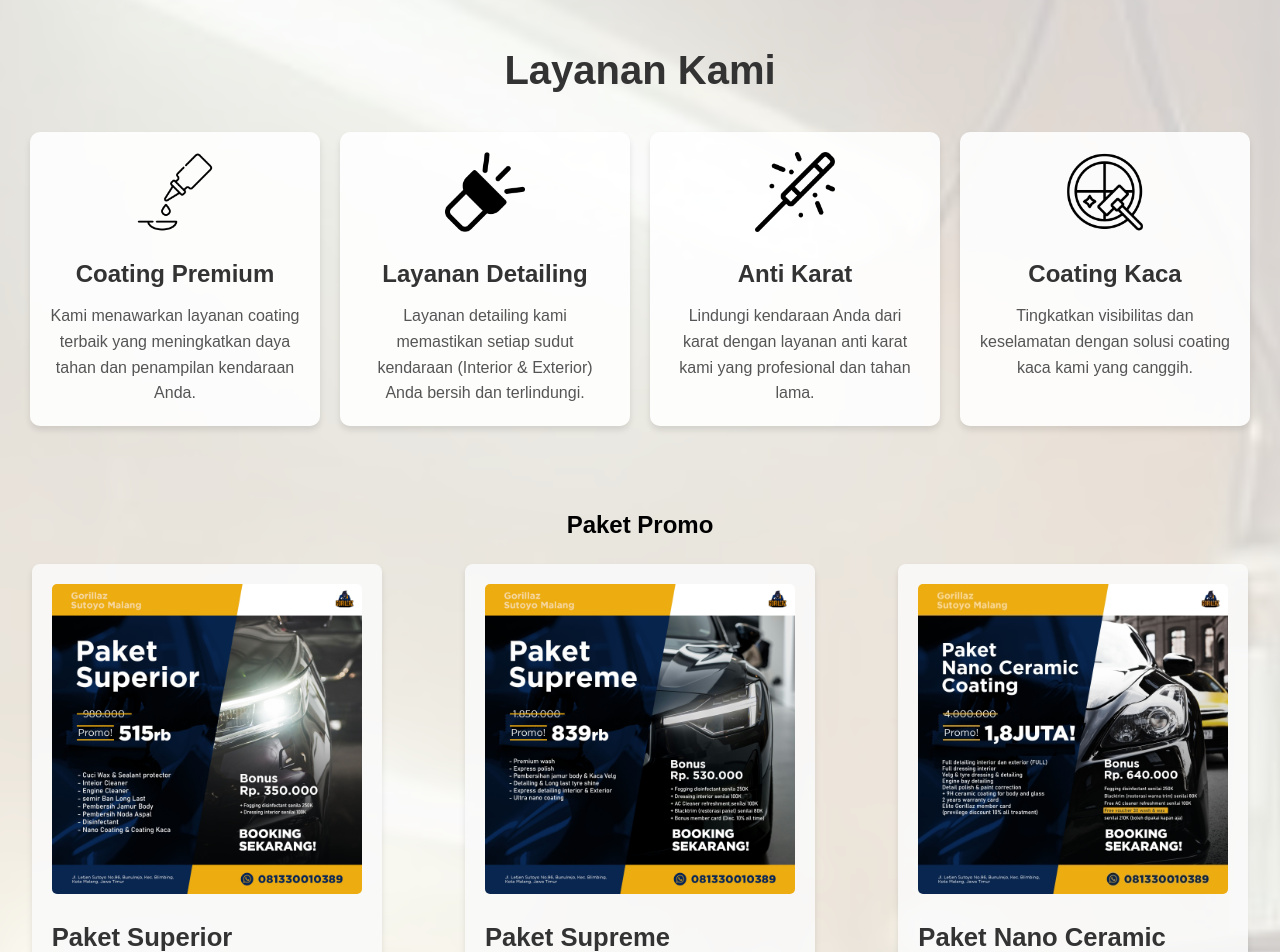
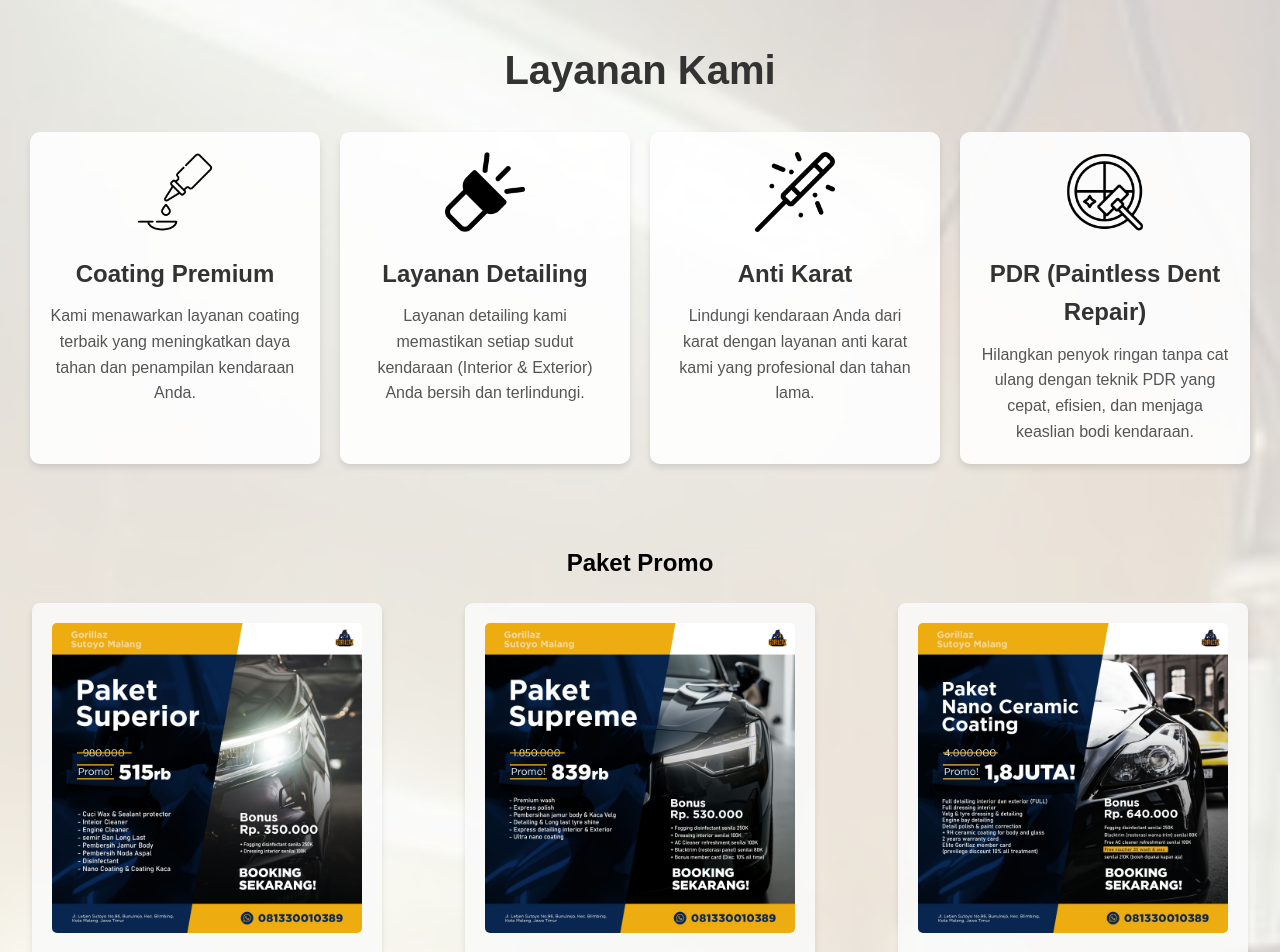
Before and after one commit to gsmtampan/gsmtampan.github.io, a plain HTML site: page index.html in a window 1280 px wide. Shown: the part 1026-1978 px from the top of the page. Drawn offline with Linux system fonts and the light colour scheme.

Commit message:
ganti ke pdr

```diff
--- a/index.html
+++ b/index.html
@@ -129,11 +129,12 @@ src="https://www.facebook.com/tr?id=635359409665892&ev=PageView&noscript=1"
                 <h3>Anti Karat</h3>
                 <p>Lindungi kendaraan Anda dari karat dengan layanan anti karat kami yang profesional dan tahan lama.</p>
             </a>
-            <a href="https://wa.me/6281330010389?text=Saya%20mau%20Coating%20Kaca" class="service-item">
-                <img src="icon-coating-kaca.png" alt="Icon Coating Kaca">
-                <h3>Coating Kaca</h3>
-                <p>Tingkatkan visibilitas dan keselamatan dengan solusi coating kaca kami yang canggih.</p>
+			<a href="https://wa.me/6281330010389?text=Saya%20mau%20PDR" class="service-item">
+                <img src="icon-pdr.png" alt="Icon Paintless Dent Repair">
+                <h3>PDR (Paintless Dent Repair)</h3>
+                <p>Hilangkan penyok ringan tanpa cat ulang dengan teknik PDR yang cepat, efisien, dan menjaga keaslian bodi kendaraan.</p>
             </a>
+
         </div>
     </div>
 </section>
```
Also changed, not shown: icon-pdr.png (renamed from icon-coating-kaca.png).
